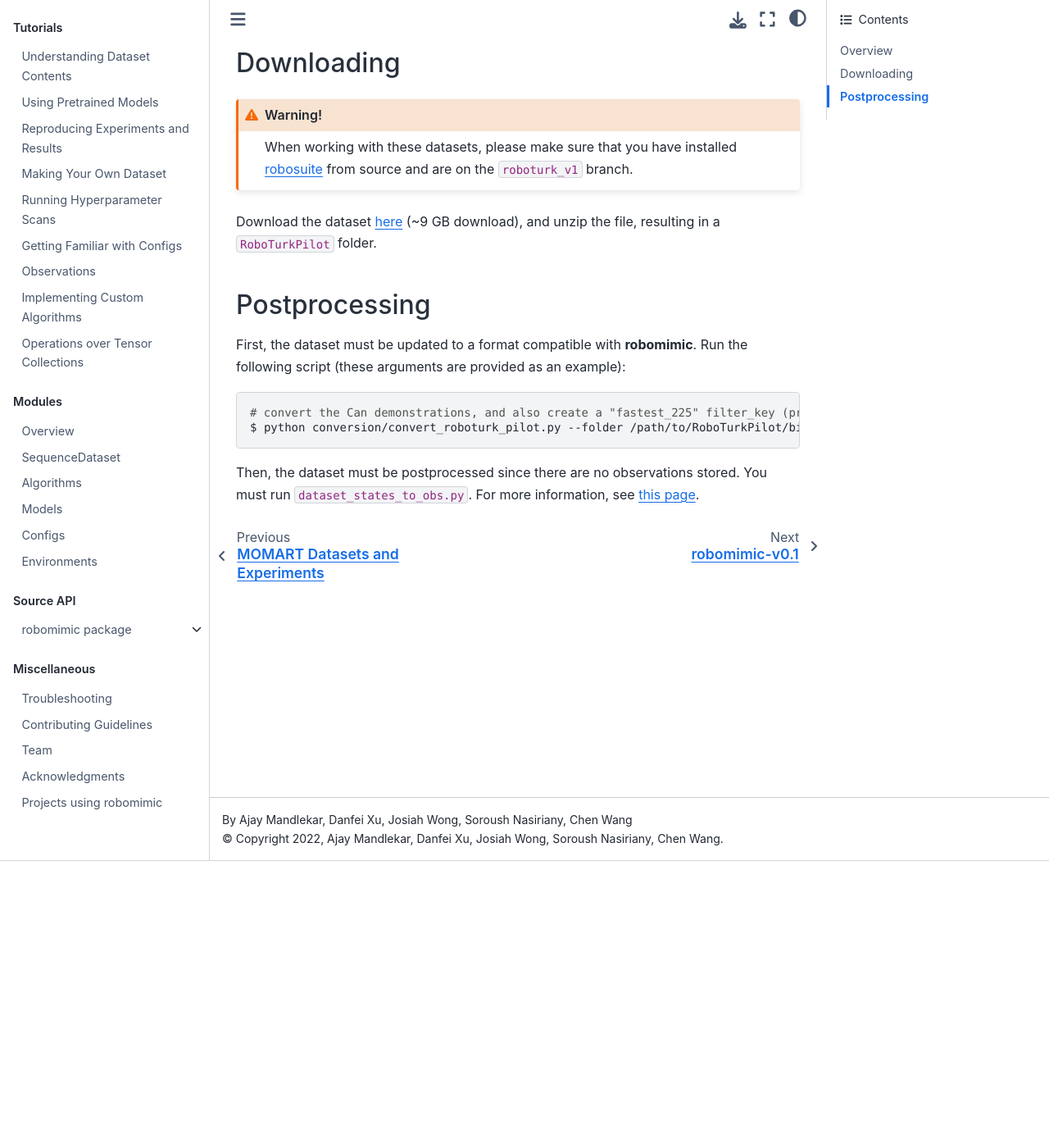
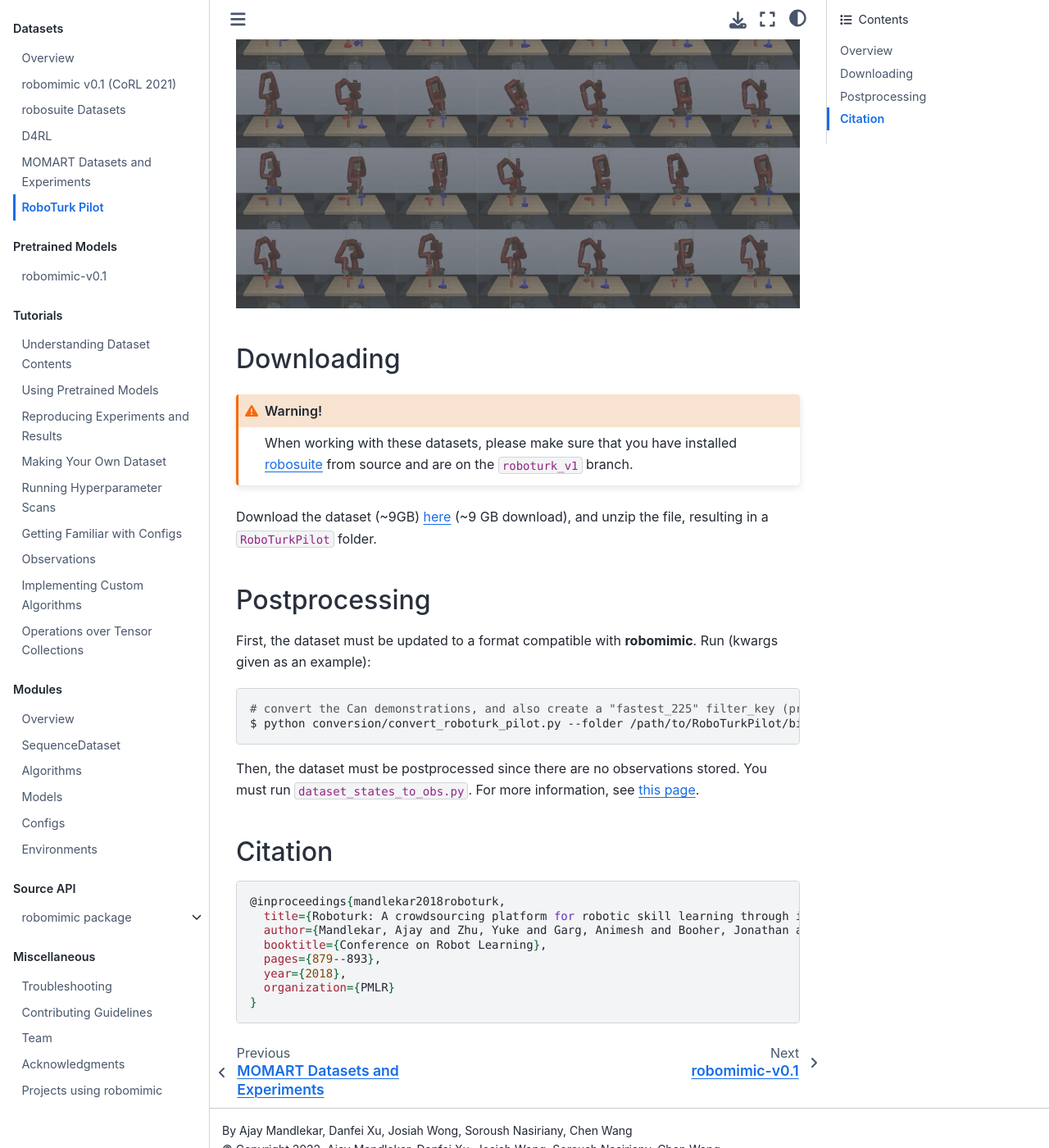
Before and after one commit to ARISE-Initiative/robomimic, a Sphinx documentation site: the page built from docs/datasets/roboturk_pilot.md, in a window 1280 px wide and 1400 px high, scrolled down 351 px. Shown: the whole window at 82% size. Built offline with Sphinx 7.4.7 and the Sphinx Book theme 1.1.4, drawn with Linux system fonts in a browser that asks for light colours; pages that are not in the unit, such as notebooks, are missing from menus.

Commit message:
fix datasets doc

````diff
--- a/docs/datasets/roboturk_pilot.md
+++ b/docs/datasets/roboturk_pilot.md
@@ -4,9 +4,7 @@
 
 The first [RoboTurk paper](https://arxiv.org/abs/1811.02790) released [large-scale pilot datasets](https://roboturk.stanford.edu/dataset_sim.html) collected with robosuite `v0.3`. These datasets consist of over 1000 task demonstrations each on several Sawyer `PickPlace` and `NutAssembly` task variants, collected by several human operators. This repository is fully compatible with these datasets.
 
-<p align="center">
-  <img width="100.0%" src="../images/roboturk_pilot.png">
- </p>
+![roboturk_pilot](../images/roboturk_pilot.png)
 
 
 ## Downloading
@@ -18,13 +16,26 @@
 
 </div>
 
-Download the dataset [here](http://cvgl.stanford.edu/projects/roboturk/RoboTurkPilot.zip) (~9 GB download), and unzip the file, resulting in a `RoboTurkPilot` folder.
+Download the dataset (~9GB) [here](http://cvgl.stanford.edu/projects/roboturk/RoboTurkPilot.zip) (~9 GB download), and unzip the file, resulting in a `RoboTurkPilot` folder.
 
 ## Postprocessing
 
-First, the dataset must be updated to a format compatible with **robomimic**. Run the following script (these arguments are provided as an example):
+First, the dataset must be updated to a format compatible with **robomimic**. Run (kwargs given as an example):
 ```sh
 # convert the Can demonstrations, and also create a "fastest_225" filter_key (prior work such as IRIS has trained on this subset)
 $ python conversion/convert_roboturk_pilot.py --folder /path/to/RoboTurkPilot/bins-Can --n 225
 ```
 Then, the dataset must be postprocessed since there are no observations stored. You must run `dataset_states_to_obs.py`. For more information, see [this page](robosuite.html#extracting-observations-from-mujoco-states).
+
+## Citation
+
+```sh
+@inproceedings{mandlekar2018roboturk,
+  title={Roboturk: A crowdsourcing platform for robotic skill learning through imitation},
+  author={Mandlekar, Ajay and Zhu, Yuke and Garg, Animesh and Booher, Jonathan and Spero, Max and Tung, Albert and Gao, Julian and Emmons, John and Gupta, Anchit and Orbay, Emre and others},
+  booktitle={Conference on Robot Learning},
+  pages={879--893},
+  year={2018},
+  organization={PMLR}
+}
+```
````
Also changed, not shown: docs/datasets/d4rl.md (+11 -1 lines), docs/datasets/momart.md (+12 -0 lines), docs/datasets/robomimic_v0.1.md (+29 -9 lines), docs/datasets/robosuite.md (+19 -11 lines).
